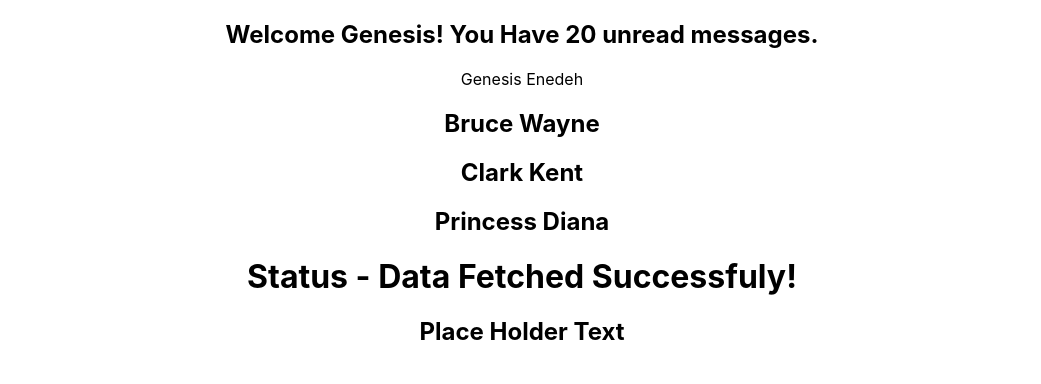
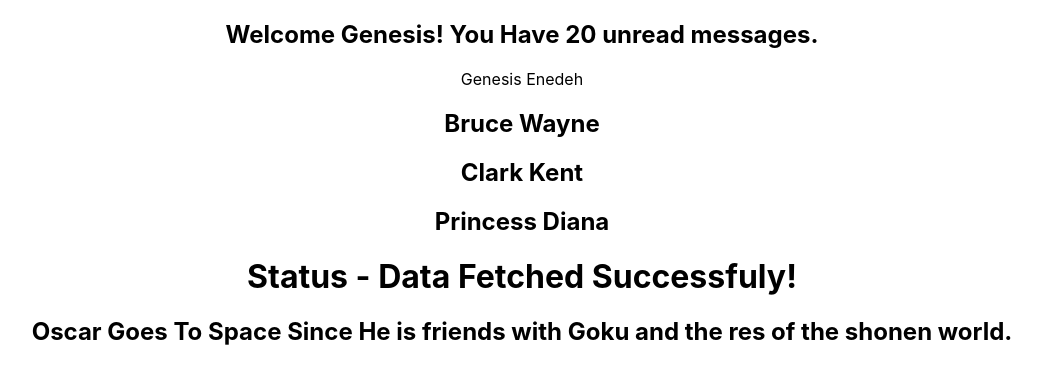
Before and after one commit to genedeh/React_Typescript, a React (Create React App) app in the folder react-typescript-demo/: page / in a window 1280 px wide. Shown: the top 384 px of the page, without its empty margins (118-1159 px from the left). Built offline with nearby package versions, Linux system fonts and the light colour scheme.

Commit message:
Created Oscar Component

```diff
--- a/react-typescript-demo/src/App.tsx
+++ b/react-typescript-demo/src/App.tsx
@@ -4,6 +4,8 @@ import Person from './components/Person.component';
 import PersonList from './components/PersonList.component';
 import Status from './components/Status.component';
 import Heading from './components/Heading.component';
+import Oscar from './components/Oscar.component';
+
 
 function App() {
   const personName = {
@@ -31,7 +33,9 @@ function App() {
       <Person name={personName} />
       <PersonList names={nameList} />
       <Status status='success' />
-      <Heading>Place Holder Text</Heading>
+      <Oscar>
+        <Heading>Oscar Goes To Space Since He is friends with Goku and the res of the shonen world.</Heading>
+      </Oscar>
     </div>
   );
 }
--- /dev/null
+++ b/react-typescript-demo/src/components/Oscar.component.tsx
@@ -0,0 +1,11 @@
+type OscarProps = {
+    children: React.ReactNode
+}
+
+const Oscar = (props: OscarProps) => {
+    return (
+        <div>{props.children}</div>
+    )
+}
+
+export default Oscar;
```
